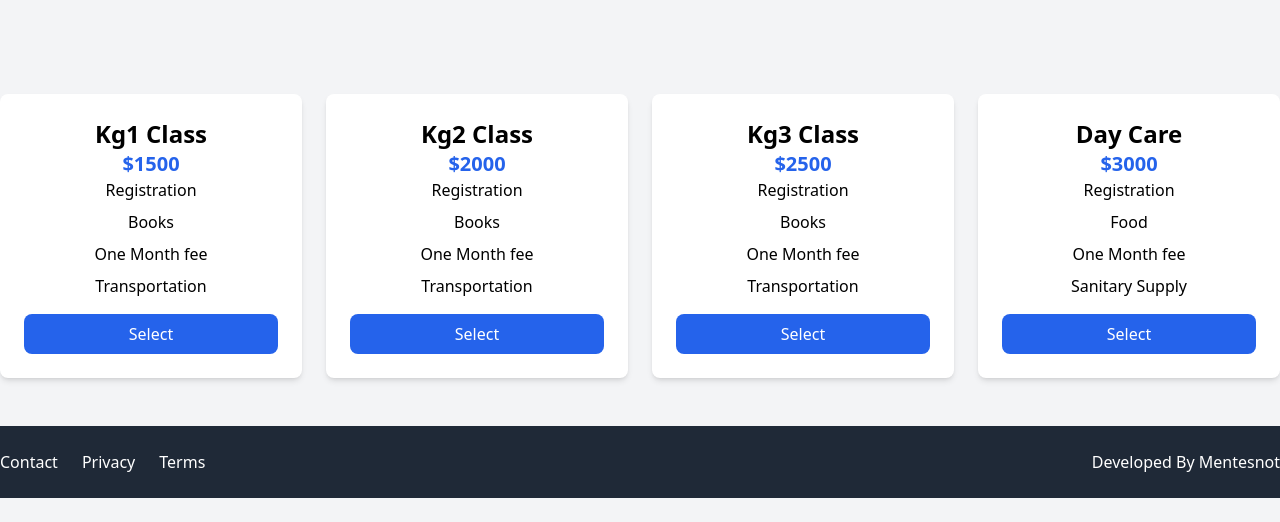
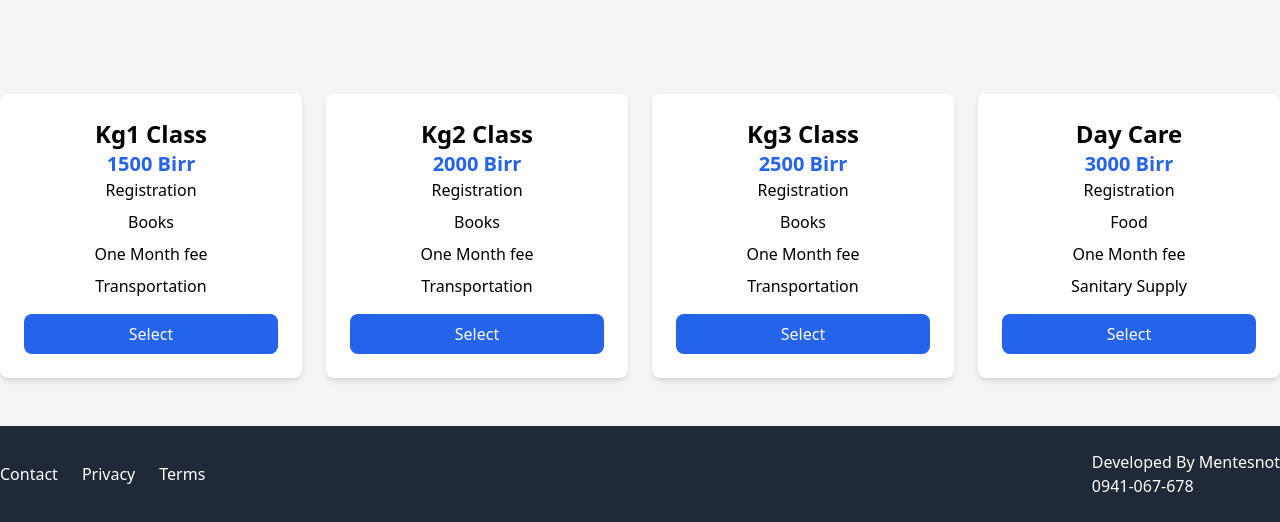
Before and after one commit to mentesnotassefa/Product-Landing-Page, a plain HTML site: page index.html in a window 1280 px wide. Shown: the part 1472-1994 px from the top of the page. Before the commit the page ends 1970 px from the top, so only its background shows below. Drawn offline with nearby package versions, Linux system fonts and the light colour scheme; a web font is replaced by a local one.

Commit message:
price change

```diff
--- a/index.html
+++ b/index.html
@@ -83,7 +83,7 @@
             <div class="grid grid-cols-1 md:grid-cols-2 lg:grid-cols-4 gap-6">
                 <div class="co bg-white p-6 rounded-lg shadow-md text-center">
                     <h1 class="level text-2xl font-bold font-anton">Kg1 Class</h1>
-                    <p class="price text-xl font-bold text-blue-600">$1500</p>
+                    <p class="price text-xl font-bold text-blue-600">1500 Birr</p>
                     <div class="s space-y-2">
                         <p class="service">Registration</p>
                         <p class="service">Books</p>
@@ -94,7 +94,7 @@
                 </div>
                 <div class="co bg-white p-6 rounded-lg shadow-md text-center">
                     <h1 class="level text-2xl font-bold font-anton">Kg2 Class</h1>
-                    <p class="price text-xl font-bold text-blue-600">$2000</p>
+                    <p class="price text-xl font-bold text-blue-600">2000 Birr</p>
                     <div class="s space-y-2">
                         <p class="service">Registration</p>
                         <p class="service">Books</p>
@@ -105,7 +105,7 @@
                 </div>
                 <div class="co bg-white p-6 rounded-lg shadow-md text-center">
                     <h1 class="level text-2xl font-bold font-anton">Kg3 Class</h1>
-                    <p class="price text-xl font-bold text-blue-600">$2500</p>
+                    <p class="price text-xl font-bold text-blue-600">2500 Birr</p>
                     <div class="s space-y-2">
                         <p class="service">Registration</p>
                         <p class="service">Books</p>
@@ -116,7 +116,7 @@
                 </div>
                 <div class="co bg-white p-6 rounded-lg shadow-md text-center">
                     <h1 class="level text-2xl font-bold font-anton">Day Care</h1>
-                    <p class="price text-xl font-bold text-blue-600">$3000</p>
+                    <p class="price text-xl font-bold text-blue-600">3000 Birr</p>
                     <div class="s space-y-2">
                         <p class="service">Registration</p>
                         <p class="service">Food</p>
@@ -137,6 +137,7 @@
                 </div>
                 <div class="fdd mt-4 md:mt-0">
                     <p class="fdd1">Developed By Mentesnot</p>
+                    <p class="fdd1">0941-067-678</p>
                 </div>
             </div>
         </footer>
```
